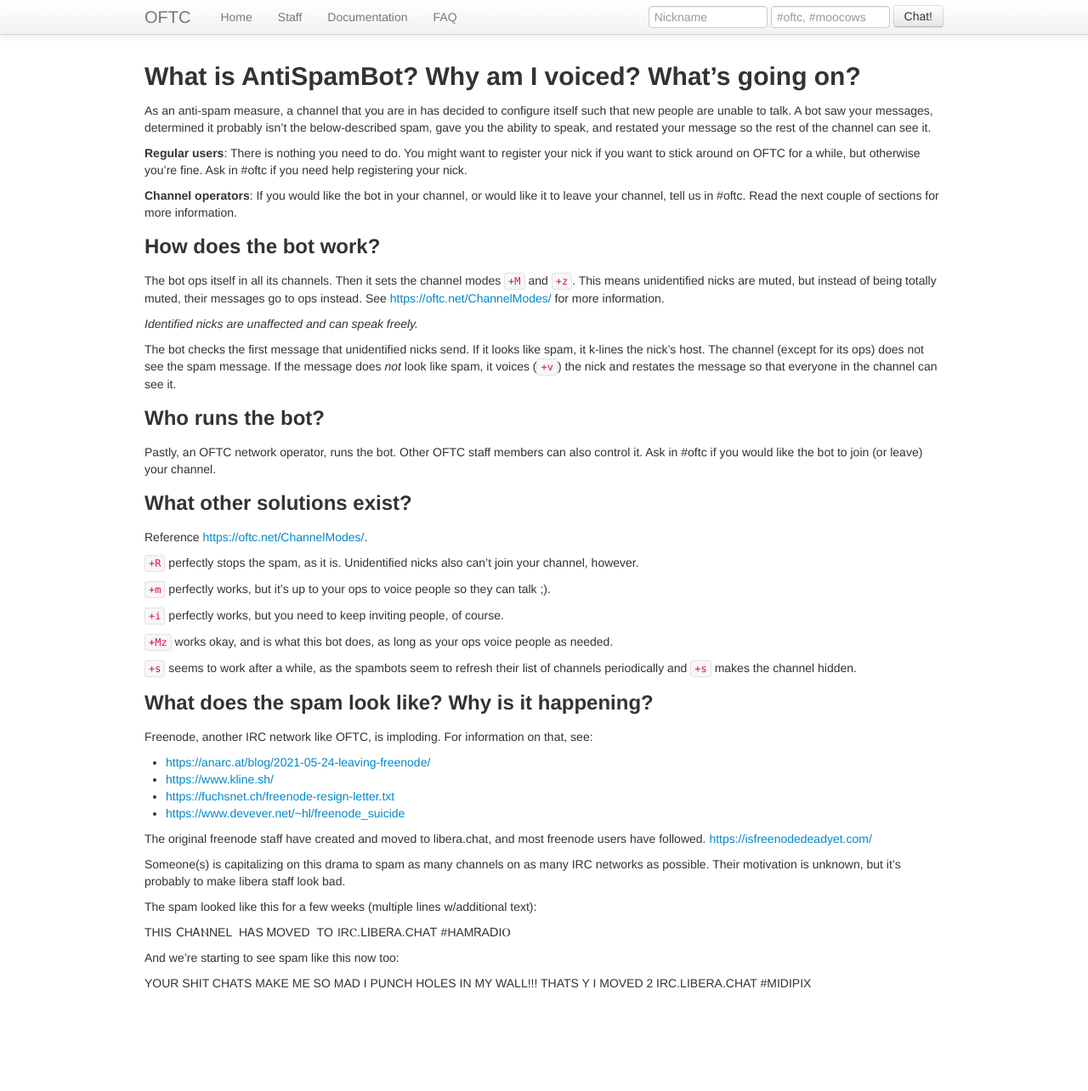
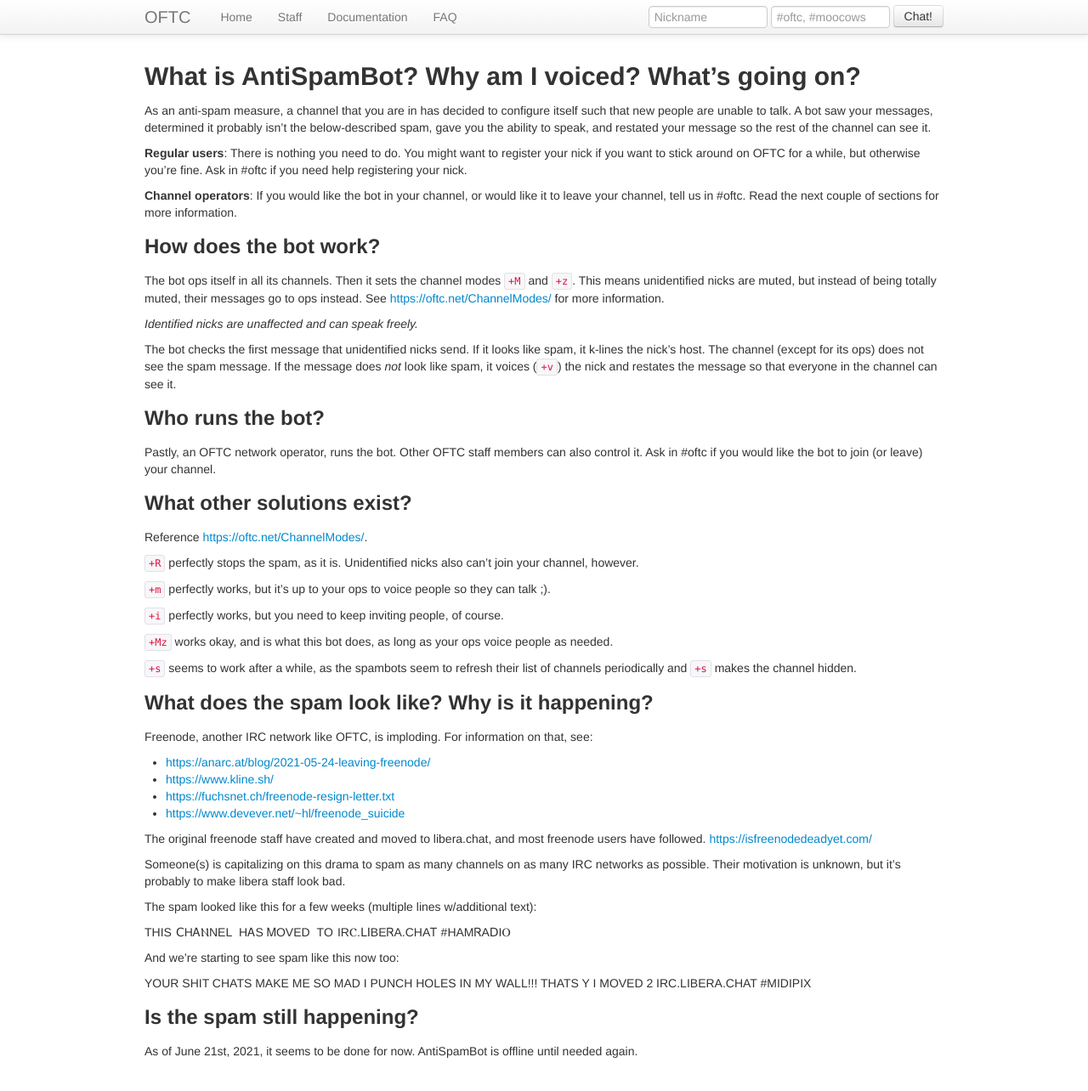
Before and after one commit to oftc/oftc-web, a Jekyll site: the page built from AntiSpamBot.md, in a window 1280 px wide and 1297 px high. Shown: the top 1284 px of the window at 85% size. Built offline with Jekyll 4.4.1, drawn with Linux system fonts in a browser that asks for light colours.

Commit message:
State that spam seems done and bot is offline

```diff
--- a/AntiSpamBot.md
+++ b/AntiSpamBot.md
@@ -83,3 +83,8 @@
 And we're starting to see spam like this now too:
 
    YOUR SHIT CHATS MAKE ME SO MAD I PUNCH HOLES IN MY WALL!!! THATS Y I MOVED 2 IRC.LIBERA.CHAT #MIDIPIX <imgur link redacted>
+
+## Is the spam still happening?
+
+As of June 21st, 2021, it seems to be done for now. AntiSpamBot is offline
+until needed again.
```
